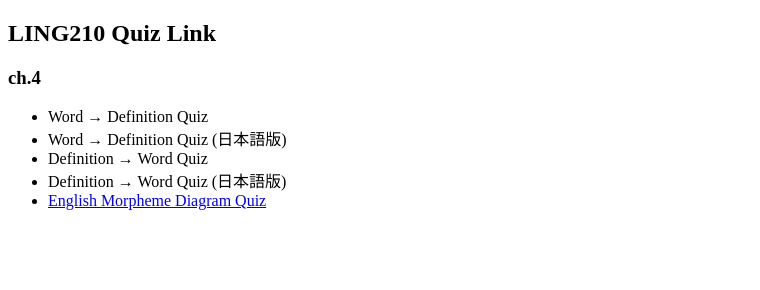
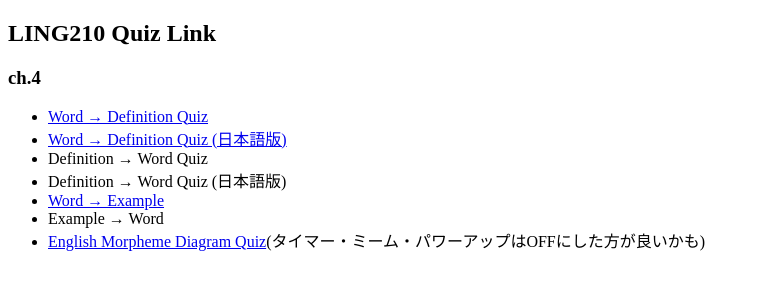
Before and after one commit to Takehit0Matsuda/Takehit0Matsuda.github.io, a plain HTML site: page quizlinks.html in a window 1280 px wide. Shown: the whole page, without its empty margins (0-760 px from the left). Drawn offline with Linux system fonts and the light colour scheme.

Commit message:
add feature for quizlink.html

```diff
--- a/quizlinks.html
+++ b/quizlinks.html
@@ -10,11 +10,13 @@
     <h2>LING210 Quiz Link</h2>
     <h3>ch.4</h3>
         <ul>
-            <li>Word → Definition Quiz</li>
-            <li>Word → Definition Quiz (日本語版)</li>
+            <li><a href="https://quizgenerator.net/quizhoster/?action=play&course_id=122778&course_path=6480f9075dae04bf096c5efe2fffc6d6">Word → Definition Quiz</a></li>
+            <li><a href="https://quizgenerator.net/quizhoster/?action=play&course_id=122779&course_path=83dc1255246de21c6339fb4f6a5addcc">Word → Definition Quiz (日本語版)</a></li>
             <li>Definition → Word Quiz</li>
             <li>Definition → Word Quiz (日本語版)</li>
-            <li><a href="https://quizizz.com/join/quiz/64787af8099060001d30c2a4/start?studentShare=true">English Morpheme Diagram Quiz</a></li>
+            <li><a href="https://quizgenerator.net/quizhoster/?action=play&course_id=122780&course_path=25821874b2a25a49c1adc004ac2a9646">Word → Example</a></li>
+            <li>Example → Word</li>
+            <li><a href="https://quizizz.com/join/quiz/64787af8099060001d30c2a4/start?studentShare=true">English Morpheme Diagram Quiz</a>(タイマー・ミーム・パワーアップはOFFにした方が良いかも)</li>
 
         </ul>
 </body>
```
